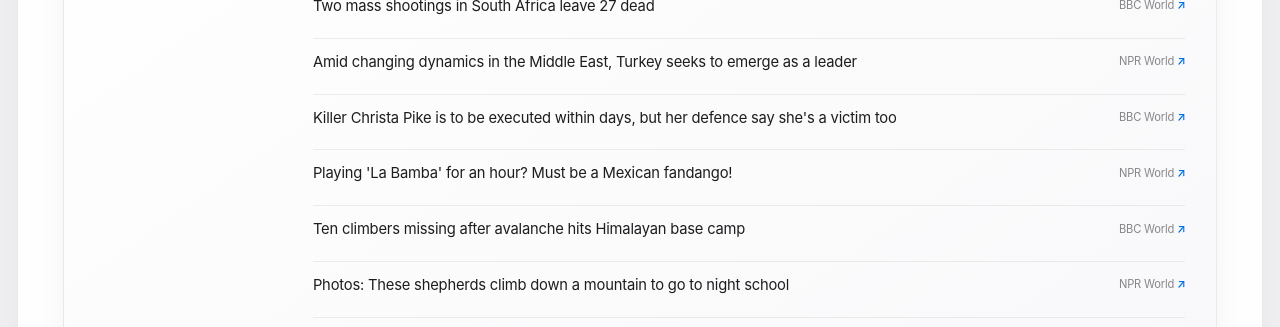
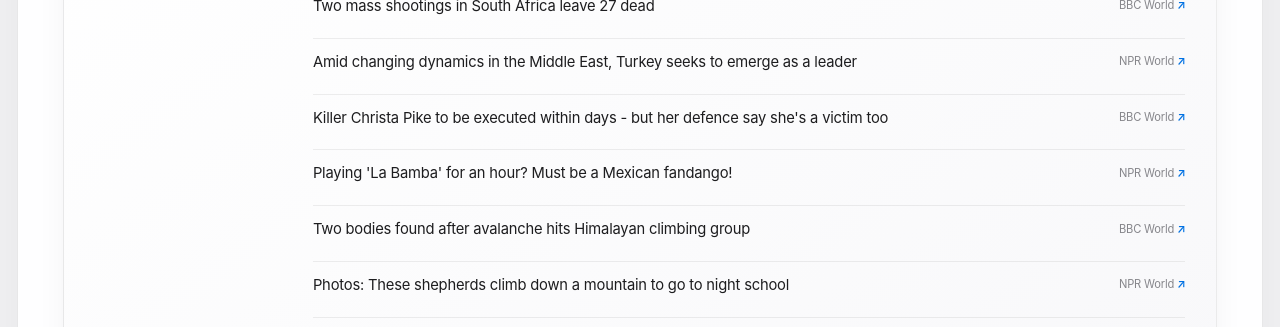
Before and after one commit to HaoxiangLuo/HaoxiangLuo.github.io, a Jekyll site: the page built from _pages/daily-news.html, in a window 1280 px wide and 900 px high, scrolled down 409 px. Shown: the part 151-478 px from the top of the window. Built offline with Jekyll 4.4.1, drawn with Linux system fonts in a browser that asks for light colours; a style sheet for code colours, icons or effects is not loaded.

Commit message:
Update daily news 2026-09-28

```diff
--- a/_data/daily_news.json
+++ b/_data/daily_news.json
@@ -1,5 +1,5 @@
 {
-  "updated_at": "2026-09-28T00:25:13+08:00",
+  "updated_at": "2026-09-28T01:23:10+08:00",
   "days": [
     {
       "date": "2026-09-28",
@@ -29,10 +29,10 @@
           "title_zh": "在中东局势不断变化的背景下，土耳其寻求成为领导者"
         },
         {
-          "title": "Killer Christa Pike is to be executed within days, but her defence say she's a victim too",
+          "title": "Killer Christa Pike to be executed within days - but her defence say she's a victim too",
           "source": "BBC World",
           "url": "https://www.bbc.co.uk/news/articles/c6pwl9g9ne1lo?at_medium=RSS&at_campaign=rss",
-          "title_zh": "杀手克里斯塔·派克将在几天内被处决，但她的辩护律师称她也是受害者"
+          "title_zh": "杀手克里斯塔·派克将在几天内被处决 - 但她的辩护律师称她也是受害者"
         },
         {
           "title": "Playing 'La Bamba' for an hour? Must be a Mexican fandango!",
@@ -41,10 +41,10 @@
           "title_zh": "玩“La Bamba”一个小时？一定是墨西哥方丹戈！"
         },
         {
-          "title": "Ten climbers missing after avalanche hits Himalayan base camp",
+          "title": "Two bodies found after avalanche hits Himalayan climbing group",
           "source": "BBC World",
           "url": "https://www.bbc.co.uk/news/articles/cwjdvml9e897o?at_medium=RSS&at_campaign=rss",
-          "title_zh": "喜马拉雅山大本营遭遇雪崩 十名登山者失踪"
+          "title_zh": "喜马拉雅登山队遭遇雪崩后发现两具尸体"
         },
         {
           "title": "Photos: These shepherds climb down a mountain to go to night school",
```
